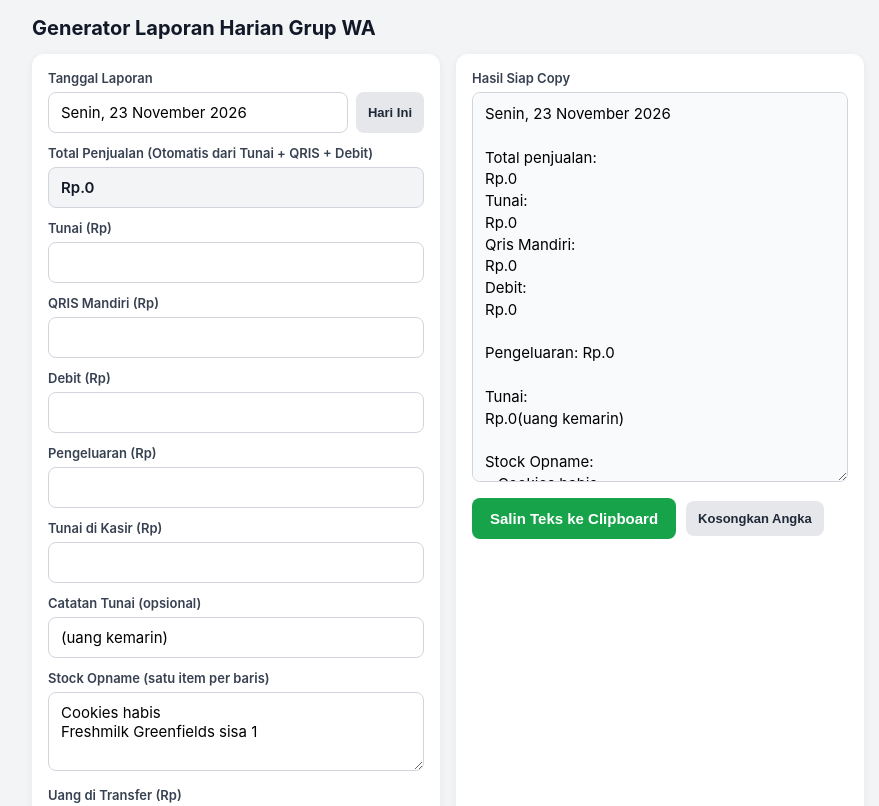
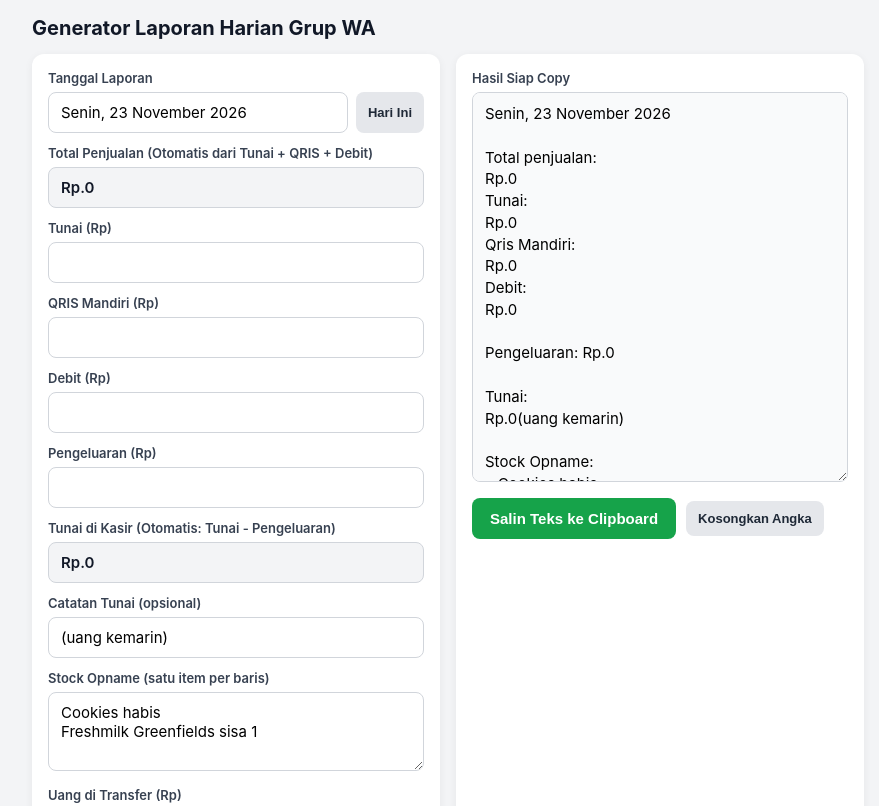
Before and after one commit to ecabindaa/laporan-wa-kasir, a plain HTML site: page index.html in a window 1280 px wide. Shown: the top 806 px of the page, without its empty margins (192-1071 px from the left). Drawn offline with Linux system fonts and the light colour scheme.

Commit message:
Update index.html

```diff
--- a/index.html
+++ b/index.html
@@ -122,8 +122,8 @@
       <label>Pengeluaran (Rp)</label>
       <input id="pengeluaran" type="number" inputmode="numeric" value="" oninput="generate()" />
 
-      <label>Tunai di Kasir (Rp)</label>
-      <input id="tunaiKasir" type="number" inputmode="numeric" value="" oninput="generate()" />
+      <label>Tunai di Kasir (Otomatis: Tunai - Pengeluaran)</label>
+      <input id="tunaiKasirPreview" type="text" readonly />
 
       <label>Catatan Tunai (opsional)</label>
       <input id="catatanTunai" type="text" value="(uang kemarin)" oninput="generate()" />
@@ -173,16 +173,20 @@ Freshmilk Greenfields sisa 1</textarea>
       const numTunai = Number(document.getElementById("tunaiJual").value || 0);
       const numQris = Number(document.getElementById("qris").value || 0);
       const numDebit = Number(document.getElementById("debit").value || 0);
+      const numPengeluaran = Number(document.getElementById("pengeluaran").value || 0);
 
       const totalNum = numTunai + numQris + numDebit;
       const totalPenjualan = rp(totalNum);
       document.getElementById("totalPenjualan").value = totalPenjualan;
 
+      const tunaiKasirNum = numTunai - numPengeluaran;
+      const tunaiKasir = rp(tunaiKasirNum);
+      document.getElementById("tunaiKasirPreview").value = tunaiKasir;
+
       const tunaiJual = rp(numTunai);
       const qris = rp(numQris);
       const debit = rp(numDebit);
-      const pengeluaran = rp(document.getElementById("pengeluaran").value);
-      const tunaiKasir = rp(document.getElementById("tunaiKasir").value);
+      const pengeluaran = rp(numPengeluaran);
       const catatanTunai = document.getElementById("catatanTunai").value.trim();
       const transfer = rp(document.getElementById("transfer").value);
       const uangKasir = rp(document.getElementById("uangKasir").value);
@@ -244,7 +248,7 @@ ${uangKasir}`;
     }
 
     function resetForm() {
-      ["tunaiJual", "qris", "debit", "pengeluaran", "tunaiKasir", "transfer", "uangKasir"]
+      ["tunaiJual", "qris", "debit", "pengeluaran", "transfer", "uangKasir"]
         .forEach(id => document.getElementById(id).value = "");
       document.getElementById("catatanTunai").value = "";
       document.getElementById("stockOpname").value = "";
```
